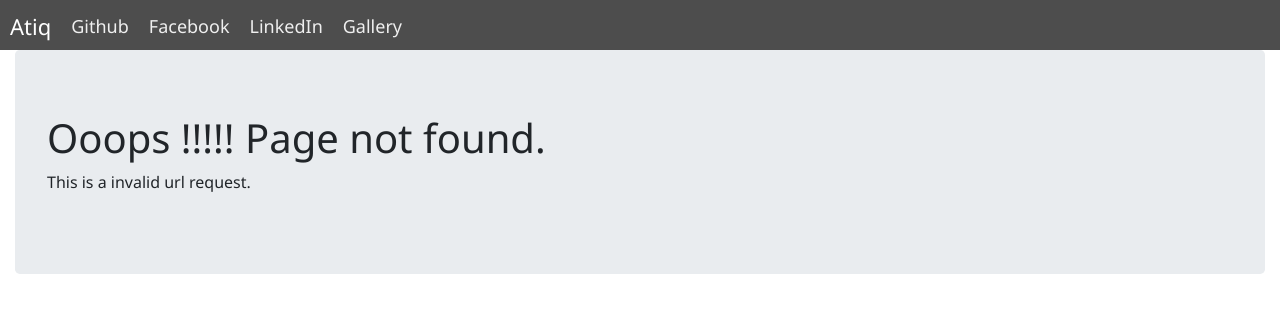
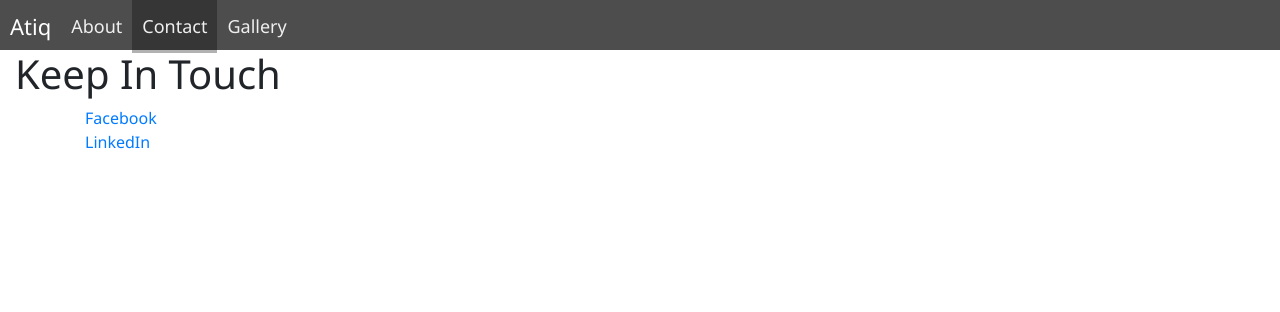
Before and after one commit to atiqahammed/atiqahammed, a React (Create React App) app in the folder application/source/atiqahammed/: page /contact in a window 1280 px wide. Before the commit this address had no page. Shown: the top 312 px of the page. Built offline with nearby package versions, Linux system fonts and the light colour scheme.

Commit message:
FEAT: Contact page has been introduced

```diff
--- a/application/source/atiqahammed/src/App.js
+++ b/application/source/atiqahammed/src/App.js
@@ -4,6 +4,7 @@ import Navbar from './Components/Navbar/Navbar';
 import { Switch, Route } from 'react-router-dom';
 import Home from './Components/Home/Home';
 import Gallery from './Components/Gallery/Gallery';
+import Contact from './Components/Contact/Contact';
 import PageNotFound from './Components/PageNotFound/PageNotFound';
 
 function App() {
@@ -14,6 +15,7 @@ function App() {
         <Switch>
           <Route path='/' exact component={Home} />
           <Route path='/gallery' component={Gallery} />
+          <Route path='/contact' component={Contact} />
           <Route component={PageNotFound}/>
         </Switch>
       </div>
--- /dev/null
+++ b/application/source/atiqahammed/src/Components/Contact/Contact.js
@@ -0,0 +1,21 @@
+import React, { Fragment } from 'react';
+
+function Contact(props) {
+    return (
+        <Fragment>
+            <div>
+				<h1>Keep In Touch</h1>
+			</div>
+			<div className='container'>
+				<div>
+					<a href="https://www.facebook.com/atiq.ahammed.shamim.pramanik/">Facebook</a>
+				</div>
+				<div>
+                	<a href="https://www.linkedin.com/in/atiq-ahammed/">LinkedIn</a>
+				</div>
+			</div>
+        </Fragment>
+    );
+}
+
+export default Contact;
--- a/application/source/atiqahammed/src/Components/Gallery/Gallery.js
+++ b/application/source/atiqahammed/src/Components/Gallery/Gallery.js
@@ -4,7 +4,7 @@ function Gallery(props) {
     return (
         <Fragment>
             <div>
-				Gallery
+				<h1>Gallery</h1>
 			</div>
 			<p>This page is under construction</p>
         </Fragment>
--- a/application/source/atiqahammed/src/Components/Navbar/NavLinks.js
+++ b/application/source/atiqahammed/src/Components/Navbar/NavLinks.js
@@ -1,14 +1,13 @@
 import React, { Fragment } from 'react';
-import { Link } from 'react-router-dom';
+import { Link, NavLink } from 'react-router-dom';
 
 function NavLinks() {
     return (
         <Fragment>
             <div className="nav-links">
-                <a href="https://github.com/atiqahammed">Github</a>
-                <a href="https://www.facebook.com/atiq.ahammed.shamim.pramanik/">Facebook</a>
-                <a href="https://www.linkedin.com/in/atiq-ahammed/">LinkedIn</a>
-                <Link to='/gallery'>Gallery</Link>
+                <NavLink exact activeClassName='nav-active' to='/'>About</NavLink>
+                <NavLink activeClassName='nav-active' to='/contact'>Contact</NavLink>
+                <NavLink activeClassName='nav-active' to='/gallery'>Gallery</NavLink>
             </div>
         </Fragment>
     );
--- a/application/source/atiqahammed/src/Components/Navbar/Navbar.css
+++ b/application/source/atiqahammed/src/Components/Navbar/Navbar.css
@@ -43,6 +43,10 @@ body {
 }
 
 .nav > .nav-links > a:hover {
+    background-color: rgba(0, 0, 0, 0.3);
+}
+
+.nav-active {
     background-color: rgba(0, 0, 0, 0.3);
 }
 
```
Also changed, not shown: application/source/atiqahammed/src/logo.svg (deleted).
